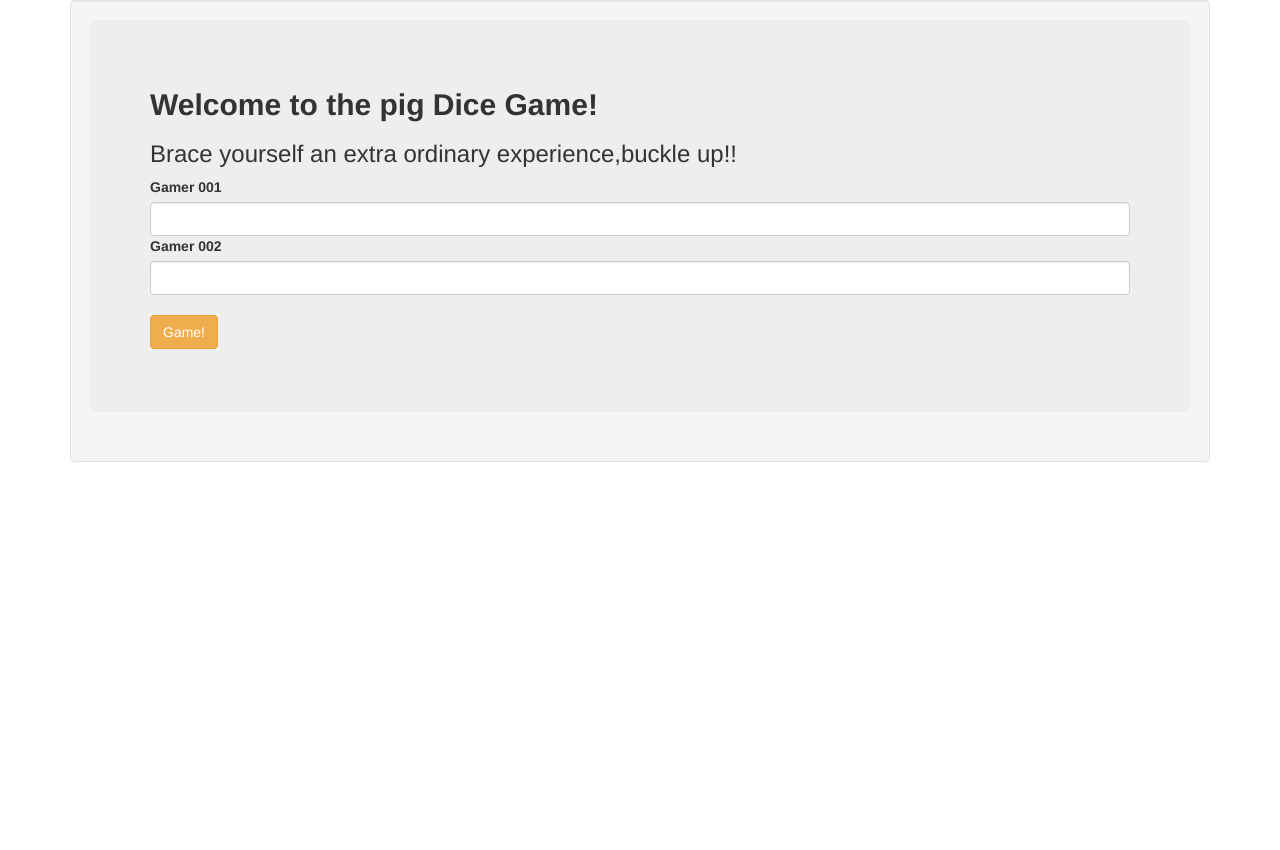
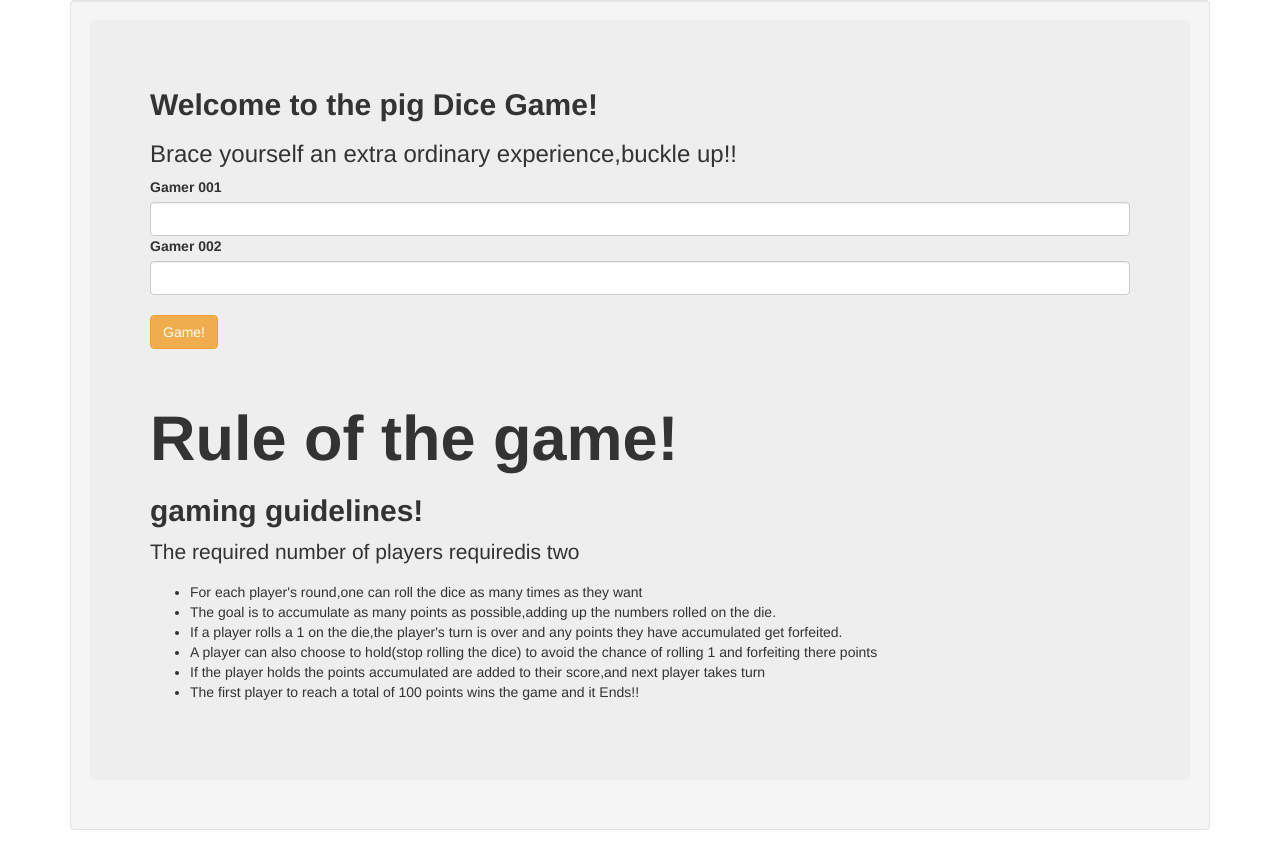
Before and after one commit to kmunge/pig-dice, a plain HTML site: page index.html in a window 1280 px wide. Before the commit the page ends 800 px from the top, so only its background shows below. Drawn offline with nearby package versions, Linux system fonts and the light colour scheme.

Commit message:
adding game guidelines

```diff
--- a/index.html
+++ b/index.html
@@ -29,6 +29,23 @@
                             </form>
                         </div>
                     </div>
+                    <br>
+                    <div id="gamebody">
+                        <h1><strong>Rule of the game!</strong></h1>
+                        <h2><strong>gaming guidelines!</strong></h2>
+                        <div class ="midbody">
+                            <p> The required number of players requiredis two</p>
+                            <ul>
+                                <li>For each player's round,one can roll the dice as many times as they want</li>
+                                <li>The goal is to accumulate as many points as possible,adding up the numbers rolled on the die.</li>
+                                <li>If a player rolls a 1 on the die,the player's turn is over and any points they have accumulated get forfeited.</li>
+                                <li>A player can also choose to hold(stop rolling the dice) to avoid the chance of rolling 1 and forfeiting there points</li>
+                                <li>If the player holds the points accumulated are added to their score,and next player takes turn</li>
+                                <li>The first player to reach a total of 100 points wins the game and it Ends!!</li>
+                            </ul>
+                            <br>
+                        </div>
+                    </div>
                 </div>
             </div>
         </div>
```
